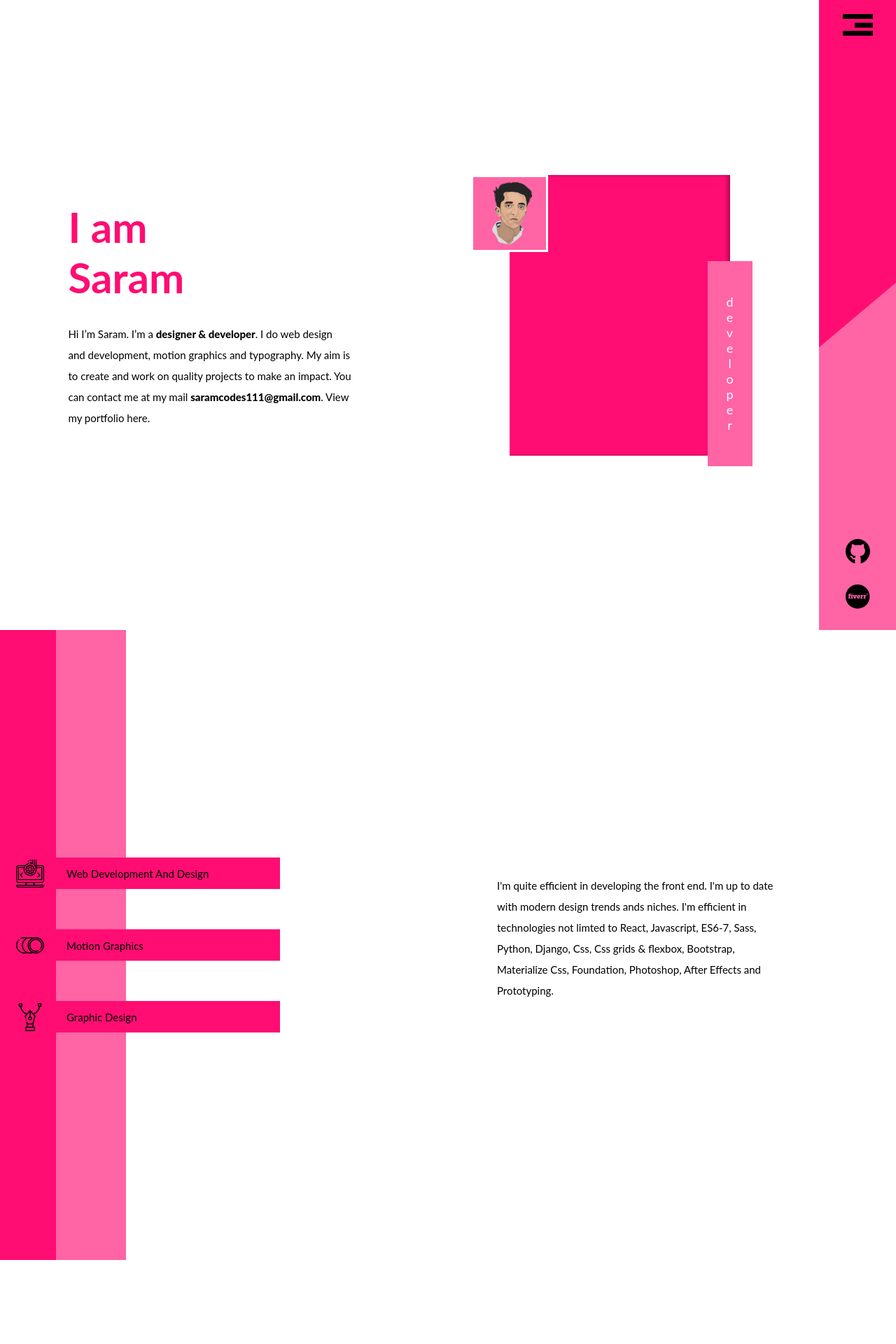
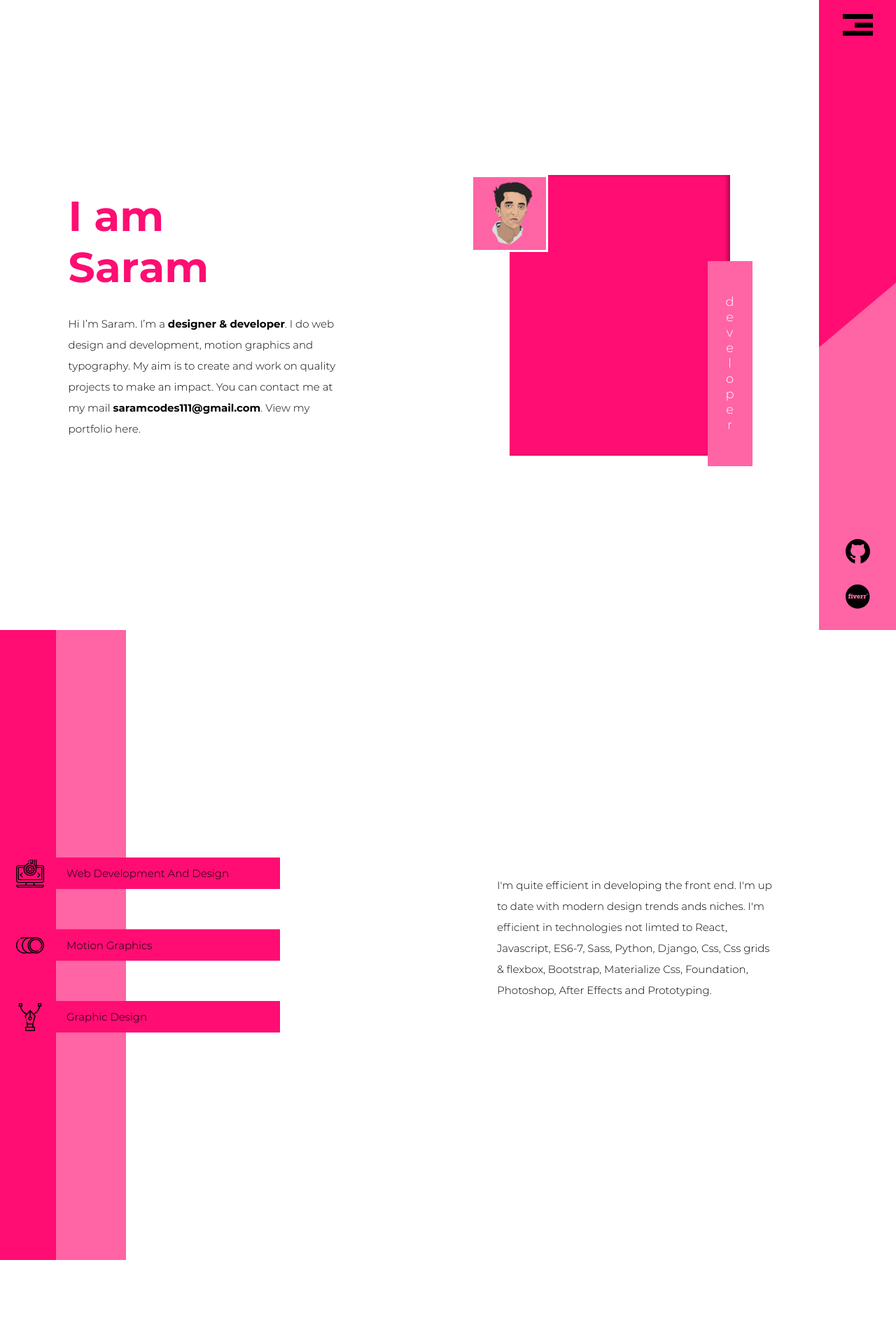
Before and after one commit to SaramCodes/SaramCodes.github.io, a Jekyll site: the page built from index.html, in a window 1280 px wide. Shown: the top 1920 px of the page at 70% size. Built offline with Jekyll 4.4.1, drawn with Linux system fonts in a browser that asks for light colours.

Commit message:
added fonts

```diff
--- a/assets/css/main.sass
+++ b/assets/css/main.sass
@@ -1,6 +1,19 @@
 ---
 ---
 $baseurl: "{{ site.baseurl }}"
+
+
+
+@font-face
+  font-family: Montserrat
+  src: url($baseurl + "../fonts/Montserrat-Bold.ttf")
+  font-weight: 700
+
+
+@font-face
+  font-family: Montserrat
+  src: url($baseurl + "../fonts/Montserrat-Light.ttf")
+  font-weight: 400
 
 
 *
```
Also changed, not shown: assets/fonts/Montserrat-Bold.ttf (added), assets/fonts/Montserrat-Light.ttf (added).
